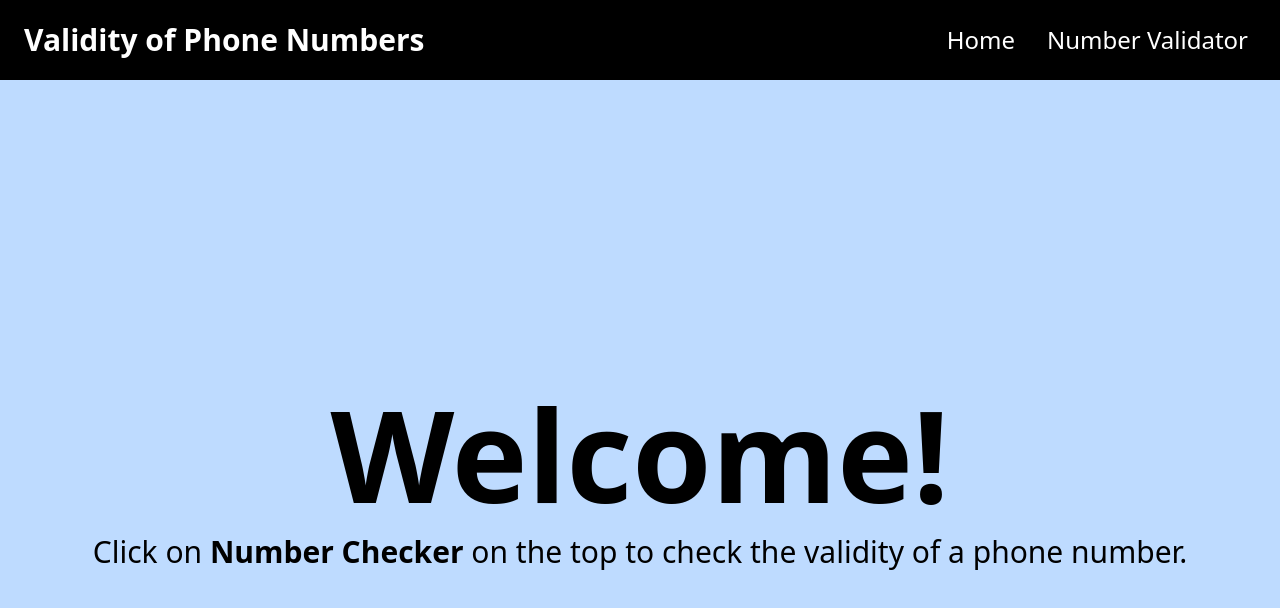
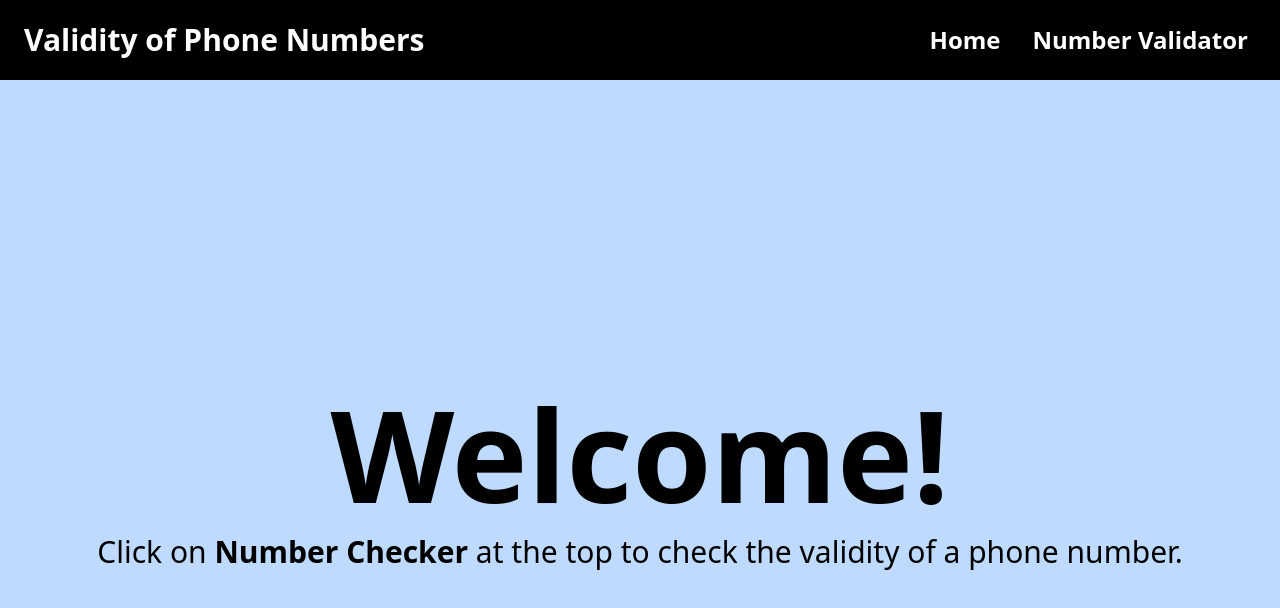
Before and after one commit to acaaron23/mp-4, a Next.js app: page / in a window 1280 px wide. Shown: the top 608 px of the page. Built offline with nearby package versions, Linux system fonts and the light colour scheme.

Commit message:
Small tweaks

```diff
--- a/app/components/header.tsx
+++ b/app/components/header.tsx
@@ -1,7 +1,7 @@
 import Link from "next/link";
 
 export default function Header() {
-    const linkStyling = "p-4 text-white text-2xl hover:underline";
+    const linkStyling = "p-4 font-semibold text-white text-2xl hover:underline";
     return (
         <header className="flex justify-between items-center h-20 bg-black">
             <h2 className="text-3xl font-semibold p-4 m-2 text-white"> Validity of Phone Numbers </h2>
--- a/app/page.tsx
+++ b/app/page.tsx
@@ -5,7 +5,7 @@ export default function Home() {
         <div className="flex flex-col items-center justify-center bg-blue-200 h-200">
             <h1 className="text-9xl font-bold mb-4">Welcome!</h1>
             <p className="text-3xl">
-                Click on <b>Number Checker</b> on the top to check the validity of a phone number.
+                Click on <b>Number Checker</b> at the top to check the validity of a phone number.
             </p>
         </div>
     );
```
